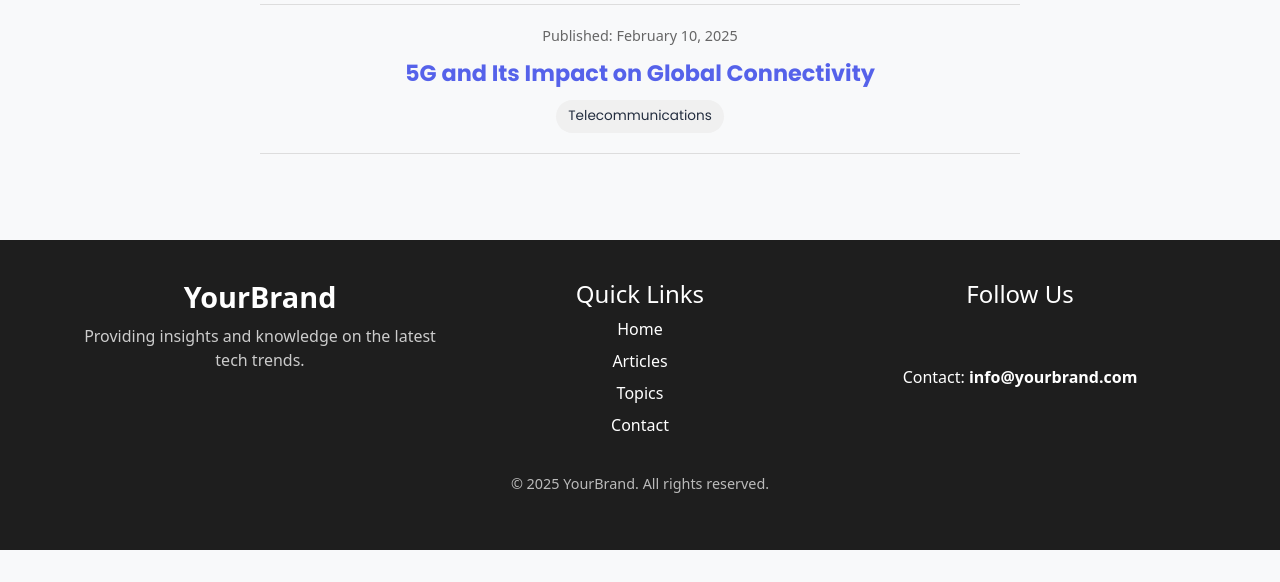
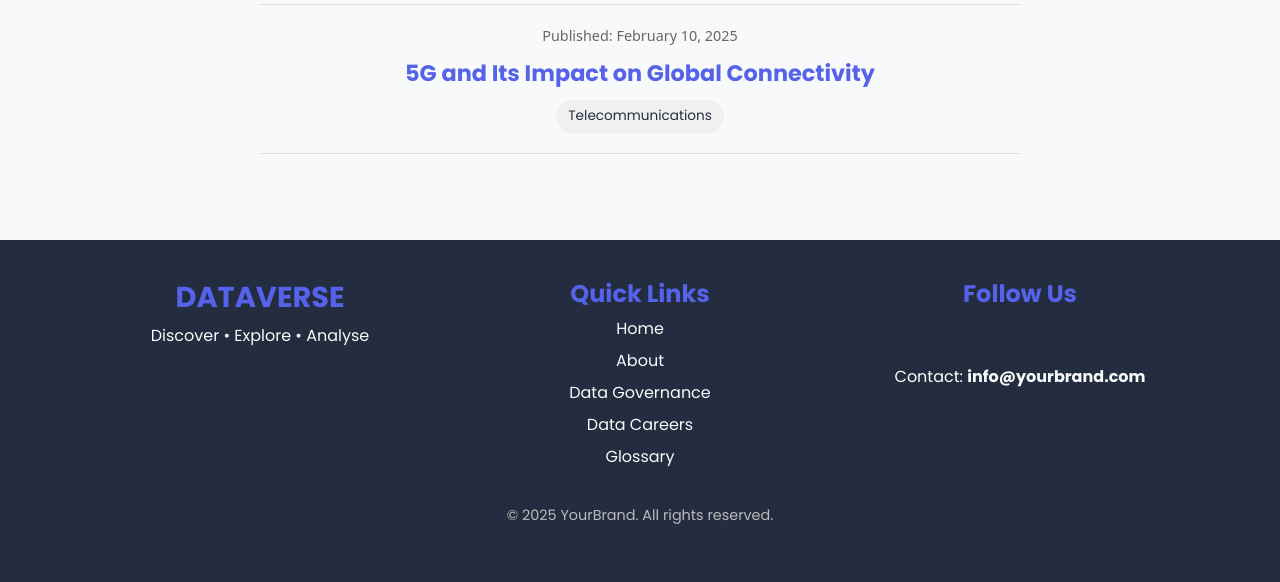
Before and after one commit to flohms18/DataForge, a Django app: page /datapro/ in a window 1280 px wide. Shown: the part 3612-4194 px from the top of the page. Before the commit the page ends 4162 px from the top, so only its background shows below. Run offline with Django 5.2, Linux system fonts and the light colour scheme; some libraries are stand-ins or nearby versions.

Commit message:
Footer Adjustements

```diff
--- a/datapro/static/css/main.css
+++ b/datapro/static/css/main.css
@@ -221,23 +221,28 @@ body {
 
 /* Footer Styling */
 .footer-section {
-    background-color: #1e1e1e;
+    background-color: #232d3f;
     color: #ffffff;
     padding: 40px 0;
     text-align: center;
+    font-family: 'Poppins',sans-serif;
+
 }
 
 /* Title Styling */
 .footer-title {
     font-size: 1.8rem;
     font-weight: bold;
+    color: #5562EA;
 }
 
 /* Text Styling */
 .footer-text {
     font-size: 1rem;
     margin-top: 10px;
-    color: #ccc;
+    color: #f8f9fa;
+    font-family: 'Poppins',sans-serif;
+
 }
 
 /* Footer Links */
@@ -246,18 +251,26 @@ body {
     padding: 0;
 }
 
+.footer-subtitle {
+    color: #5562EA;
+}
+
 .footer-links ul li {
     margin-bottom: 8px;
 }
 
 .footer-links ul li a {
-    color: #ffffff;
+    color: #f8f9fa;
     text-decoration: none;
     transition: 0.3s;
+    font-family: 'Poppins',sans-serif;
+
 }
 
 .footer-links ul li a:hover {
     color: #5562EA;
+    font-family: 'Poppins',sans-serif;
+
 }
 
 /* LinkedIn Icon */
@@ -266,7 +279,7 @@ body {
 }
 
 .footer-social .social-icons a {
-    color: #ffffff;
+    color: #f8f9fa;
     font-size: 24px;
     margin: 0 10px;
     transition: 0.3s;
@@ -278,9 +291,11 @@ body {
 
 /* Contact Email */
 .footer-contact a {
-    color: #ffffff;
+    color: #f8f9fa;
     text-decoration: none;
     font-weight: bold;
+    font-family: 'Poppins',sans-serif;
+
 }
 
 .footer-contact a:hover {
@@ -292,6 +307,8 @@ body {
     margin-top: 20px;
     font-size: 0.9rem;
     color: #bbb;
+    font-family: 'Poppins',sans-serif;
+
 }
 
 /* Responsive Layout */
--- a/datapro/templates/datapro/index.html
+++ b/datapro/templates/datapro/index.html
@@ -176,24 +176,26 @@
             <div class="row">
                 <!-- Brand Info -->
                 <div class="col-md-4 footer-brand">
-                    <h3 class="footer-title">YourBrand</h3>
-                    <p class="footer-text">Providing insights and knowledge on the latest tech trends.</p>
+                    <h3 class="footer-title">DATAVERSE</h3>
+                    <p class="footer-text">Discover &bull; Explore &bull; Analyse</p>
                 </div>
 
                 <!-- Quick Links -->
                 <div class="col-md-4 footer-links">
-                    <h4>Quick Links</h4>
+                    <h4 class="footer-subtitle fw-bold">Quick Links</h4>
                     <ul>
                         <li><a href="#">Home</a></li>
-                        <li><a href="#">Articles</a></li>
-                        <li><a href="#">Topics</a></li>
-                        <li><a href="#">Contact</a></li>
+                        <li><a href="#">About</a></li>
+                        <li><a href="#">Data Governance</a></li>
+                        <li><a href="#">Data Careers</a></li>
+                        <li><a href="#">Glossary</a></li>
+
                     </ul>
                 </div>
 
                 <!-- LinkedIn & Contact -->
                 <div class="col-md-4 footer-social">
-                    <h4>Follow Us</h4>
+                    <h4 class="footer-subtitle fw-bold">Follow Us</h4>
                     <div class="social-icons">
                         <a href="https://www.linkedin.com/company/yourbrand" target="_blank">
                             <i class="fab fa-linkedin-in"></i>
```
